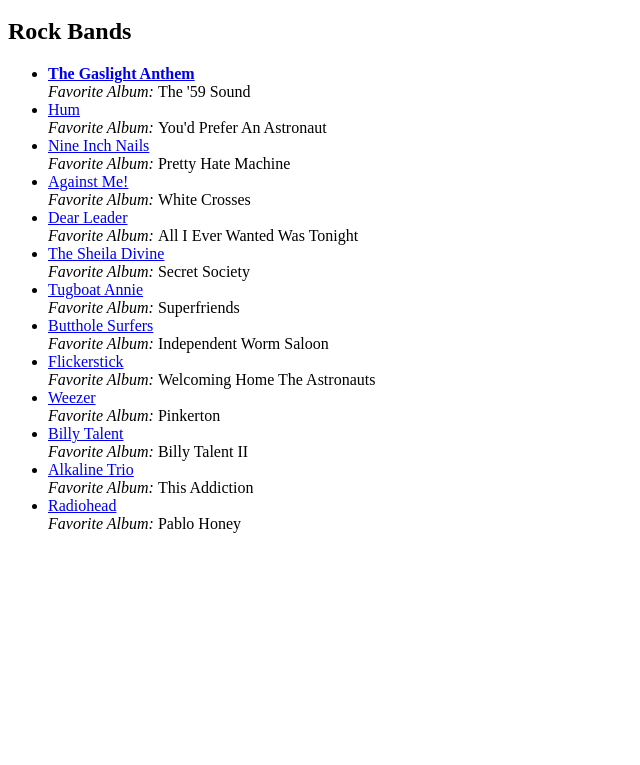
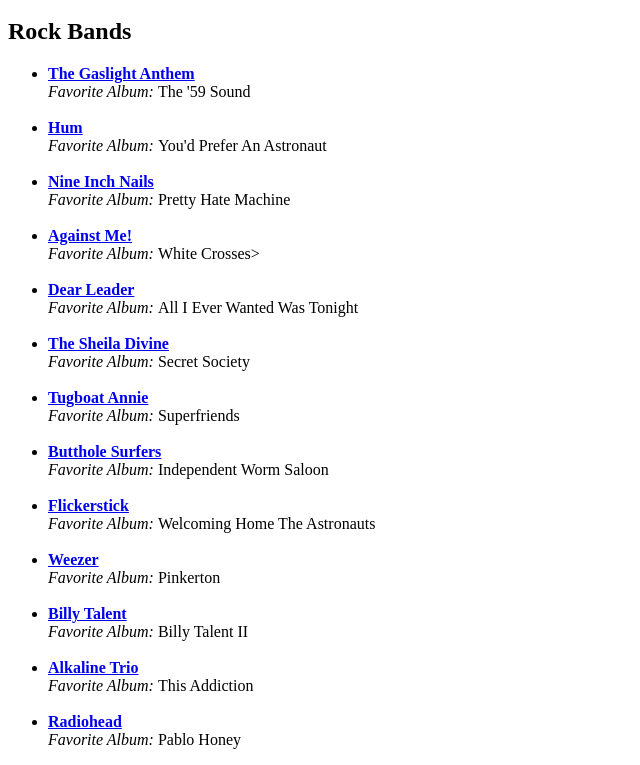
Before and after one commit to aek6097/aek6097.github.io, a plain HTML site: page index.html in a window 1280 px wide. Shown: the part 48-813 px from the top of the page, without its empty margins (0-640 px from the left). Drawn offline with Linux system fonts and the light colour scheme.

Commit message:
fixed formatting.html

```diff
--- a/index.html
+++ b/index.html
@@ -8,19 +8,31 @@
     <h1>My Favorite Bands</h1>
     <h2>Rock Bands</h2>
     <ul>
-      <li><strong><a href="https://open.spotify.com/artist/7If8DXZN7mlGdQkLE2FaMo?si=rY4M4RFJQcuu3kbETw8htA&nd=1&dlsi=34a16940342f4d37" target="_blank">The Gaslight Anthem</a></strong> <br> <em>Favorite Album: </em> The '59 Sound <br></li>
-      <li><strong></strong><a href="https://open.spotify.com/artist/6sM2JCBjZprP7JLMTZZSxX?si=a7xDLSA6QZWRnyh-fszY7g" target="_blank">Hum</a><br> <em>Favorite Album: </em> You'd Prefer An Astronaut <br></li>
-      <li><a href="https://open.spotify.com/artist/0X380XXQSNBYuleKzav5UO?si=Q9vs5S7OTvqTKmt3UVlBIg" target="_blank">Nine Inch Nails</a></strong> <br> <em>Favorite Album: </em> Pretty Hate Machine <br></li>
-      <li><a href="https://open.spotify.com/artist/29lz7gs8edwnnfuXW4FhMl?si=BqihDSHyTE-eV_bnGdVLsA" target="_blank">Against Me!</a></strong> <br> <em>Favorite Album: </em> White Crosses <br></li>
-      <li><a href="https://open.spotify.com/artist/5Tc3EWiBdXb4YqN4kp6wKx?si=PUm01ZkfTd63BHT3n-oRiQ" target="_blank">Dear Leader</a></strong> <br> <em>Favorite Album: </em> All I Ever Wanted Was Tonight <br></li>
-       <li><a href="https://open.spotify.com/artist/4cz5fkviZSFwoVWUGU2I4P" target="_blank">The Sheila Divine</a></strong> <br> <em>Favorite Album: </em> Secret Society <br></li>
-      <li><a href="https://open.spotify.com/artist/77sFqA1KIcm7OcUCBVUN7k?si=CoRScc6EQb-62S5FZ9v39w" target="_blank">Tugboat Annie</a></strong> <br> <em>Favorite Album: </em> Superfriends <br></li>
-      <li><a href="https://open.spotify.com/artist/62BcWP4fzR8axESibNQEhs?si=CPO15uPfRQ2OabRDTAwOaw" target="_blank">Butthole Surfers</a></strong> <br> <em>Favorite Album: </em> Independent Worm Saloon <br></li>
-      <li><a href="https://open.spotify.com/artist/4L9a6yuhdvWN4ffJr51nUW?si=M7ucZo6rT16u30BR5GLwHw" target="_blank">Flickerstick</a></strong> <br> <em>Favorite Album: </em> Welcoming Home The Astronauts <br></li>
-      <li><a href="https://open.spotify.com/artist/3jOstUTkEu2JkjvRdBA5Gu?si=7JpRpucBTa264OhQj4z3Og" target="_blank">Weezer</a></strong> <br> <em>Favorite Album: </em> Pinkerton <br></li>
-      <li><a href="https://open.spotify.com/artist/08yf5A2nS4XEeNvabDXqyg?si=mtdeNfKWSomL5Dhq6sVyjQ" target="_blank">Billy Talent</a></strong> <br> <em>Favorite Album: </em> Billy Talent II <br></li>
-      <li><a href="https://open.spotify.com/artist/1aEYCT7t18aM3VvM6y8oVR?si=1xmIqAXbRhuFJfRTinIPBA&nd=1&dlsi=5ab2eb3a67144307" target="_blank">Alkaline Trio</a></strong> <br> <em>Favorite Album: </em> This Addiction <br></li>
-      <li><a href="https://open.spotify.com/artist/4Z8W4fKeB5YxbusRsdQVPb?si=CkqT_pOESby7uYHTdBU6Fg" target="_blank">Radiohead</a></strong> <br> <em>Favorite Album: </em> Pablo Honey <br></li>
+      <li><strong><a href="https://open.spotify.com/artist/7If8DXZN7mlGdQkLE2FaMo?si=rY4M4RFJQcuu3kbETw8htA&nd=1&dlsi=34a16940342f4d37" target="_blank">The Gaslight Anthem</a></strong> <br> <em>Favorite Album: </em> The '59 Sound</li>
+      <br>
+      <li><strong><a href="https://open.spotify.com/artist/6sM2JCBjZprP7JLMTZZSxX?si=a7xDLSA6QZWRnyh-fszY7g" target="_blank">Hum</a></strong> <br> <em>Favorite Album: </em> You'd Prefer An Astronaut</li>
+      <br>
+      <li><strong><a href="https://open.spotify.com/artist/0X380XXQSNBYuleKzav5UO?si=Q9vs5S7OTvqTKmt3UVlBIg" target="_blank">Nine Inch Nails</a></strong> <br> <em>Favorite Album: </em> Pretty Hate Machine</li>
+      <br>
+      <li><strong><a href="https://open.spotify.com/artist/29lz7gs8edwnnfuXW4FhMl?si=BqihDSHyTE-eV_bnGdVLsA" target="_blank">Against Me!</a></strong> <br> <em>Favorite Album: </em> White Crosses></li>
+      <br>
+      <li><strong><a href="https://open.spotify.com/artist/5Tc3EWiBdXb4YqN4kp6wKx?si=PUm01ZkfTd63BHT3n-oRiQ" target="_blank">Dear Leader</a></strong> <br> <em>Favorite Album: </em> All I Ever Wanted Was Tonight</li>
+      <br>
+       <li><strong><a href="https://open.spotify.com/artist/4cz5fkviZSFwoVWUGU2I4P" target="_blank">The Sheila Divine</a></strong> <br> <em>Favorite Album: </em> Secret Society</li>
+      <br>
+      <li><strong><a href="https://open.spotify.com/artist/77sFqA1KIcm7OcUCBVUN7k?si=CoRScc6EQb-62S5FZ9v39w" target="_blank">Tugboat Annie</a></strong> <br> <em>Favorite Album: </em> Superfriends</li>
+      <br>
+      <li><strong><a href="https://open.spotify.com/artist/62BcWP4fzR8axESibNQEhs?si=CPO15uPfRQ2OabRDTAwOaw" target="_blank">Butthole Surfers</a></strong> <br> <em>Favorite Album: </em> Independent Worm Saloon</li>
+      <br>
+      <li><strong><a href="https://open.spotify.com/artist/4L9a6yuhdvWN4ffJr51nUW?si=M7ucZo6rT16u30BR5GLwHw" target="_blank">Flickerstick</a></strong> <br> <em>Favorite Album: </em> Welcoming Home The Astronauts</li>
+      <br>
+      <li><strong><a href="https://open.spotify.com/artist/3jOstUTkEu2JkjvRdBA5Gu?si=7JpRpucBTa264OhQj4z3Og" target="_blank">Weezer</a></strong> <br> <em>Favorite Album: </em> Pinkerton</li>
+      <br>
+      <li><strong><a href="https://open.spotify.com/artist/08yf5A2nS4XEeNvabDXqyg?si=mtdeNfKWSomL5Dhq6sVyjQ" target="_blank">Billy Talent</a></strong> <br> <em>Favorite Album: </em> Billy Talent II</li>
+      <br>
+      <li><strong><a href="https://open.spotify.com/artist/1aEYCT7t18aM3VvM6y8oVR?si=1xmIqAXbRhuFJfRTinIPBA&nd=1&dlsi=5ab2eb3a67144307" target="_blank">Alkaline Trio</a></strong> <br> <em>Favorite Album: </em> This Addiction</li>
+      <br>
+      <li><strong><a href="https://open.spotify.com/artist/4Z8W4fKeB5YxbusRsdQVPb?si=CkqT_pOESby7uYHTdBU6Fg" target="_blank">Radiohead</a></strong> <br> <em>Favorite Album: </em> Pablo Honey</li>
     </ul>
   </body>
 </html>
```
